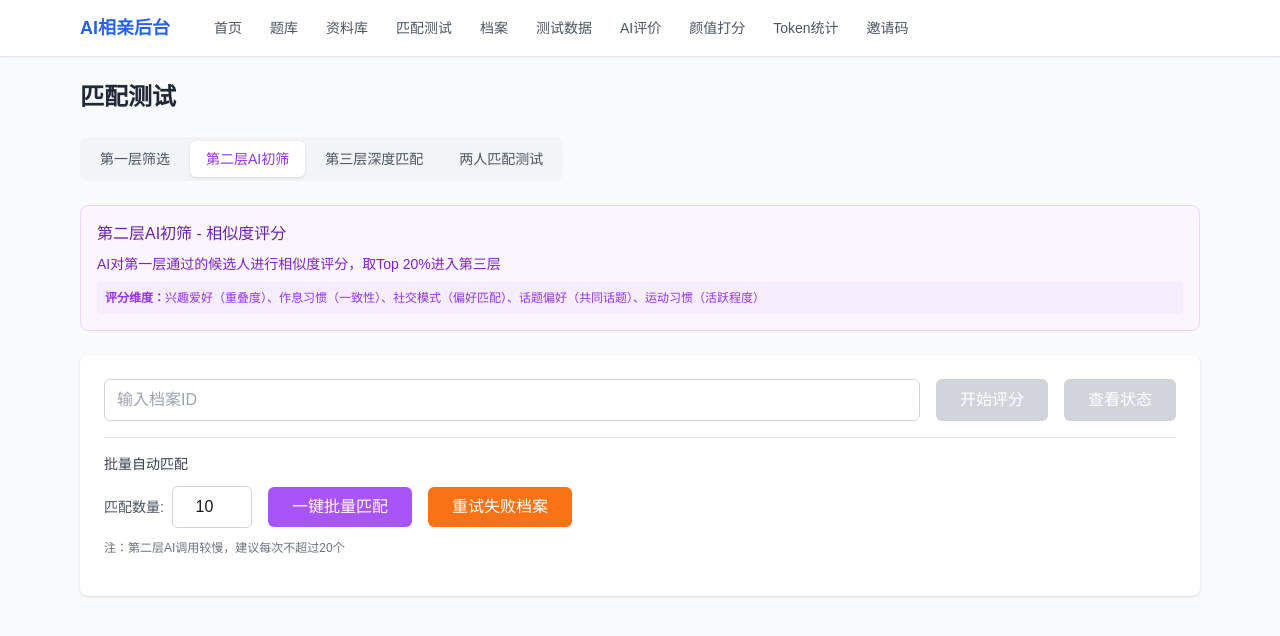
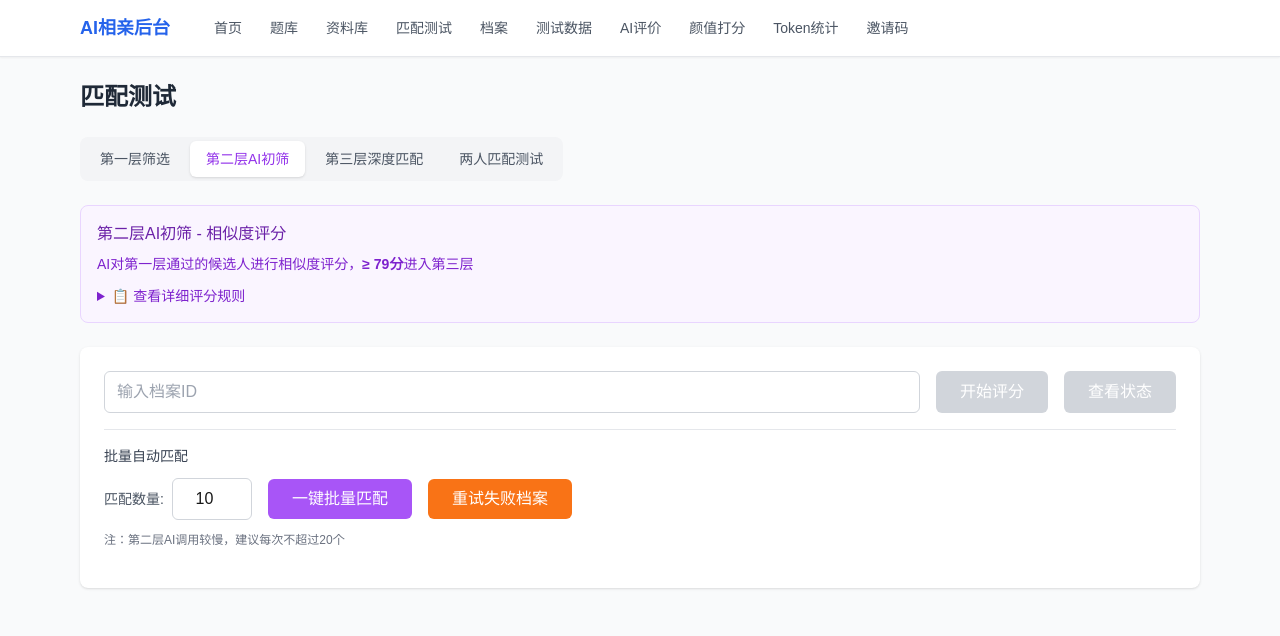
Before and after one commit to LOWLOW152/ai-dating-web, a Next.js app: page /admin/match in a window 1280 px wide. Both pictures are taken after a click on the button "第二层AI初筛". Shown: the top 636 px of the page. Built offline with nearby package versions, Linux system fonts and the light colour scheme.

Commit message:
第二层：细化兴趣爱好评分标准+页面显示详细规则

```diff
--- a/src/app/admin/match/page.tsx
+++ b/src/app/admin/match/page.tsx
@@ -622,12 +622,30 @@ function Level2Filter() {
       <div className="bg-purple-50 border border-purple-200 rounded-lg p-4">
         <h3 className="font-medium text-purple-800 mb-2">第二层AI初筛 - 相似度评分</h3>
         <p className="text-sm text-purple-700 mb-2">
-          AI对第一层通过的候选人进行相似度评分，取Top 20%进入第三层
+          AI对第一层通过的候选人进行相似度评分，<strong>≥ 79分</strong>进入第三层
         </p>
-        <div className="text-xs text-purple-600 bg-purple-100/50 rounded p-2">
-          <strong>评分维度：</strong>
-          兴趣爱好（重叠度）、作息习惯（一致性）、社交模式（偏好匹配）、话题偏好（共同话题）、运动习惯（活跃程度）
-        </div>
+
+        {/* 评分规则展开 */}
+        <details className="mt-3">
+          <summary className="text-sm text-purple-700 cursor-pointer hover:text-purple-900 font-medium">
+            📋 查看详细评分规则
+          </summary>
+          <div className="mt-3 text-xs text-purple-800 bg-white/70 rounded p-3 space-y-2">
+            <p><strong>1. 兴趣爱好（最重要）</strong></p>
+            <ul className="list-disc pl-4 space-y-1">
+              <li>兴趣类型：运动类、文艺类、社交类、静享类、游戏类</li>
+              <li>90-100分：类型相同 + 2+个具体项目重叠</li>
+              <li>70-89分：类型相同但项目不同（如都喜欢运动，一个跑步一个游泳）</li>
+              <li>50-69分：一动一静（如运动+阅读），或类型差异但能互相理解</li>
+              <li>30-49分：类型完全不同，几乎没有交集</li>
+              <li>0-29分：一方有大量爱好，另一方几乎没有</li>
+            </ul>
+            <p className="mt-2"><strong>2. 作息习惯</strong> - 作息越接近分数越高</p>
+            <p><strong>3. 社交模式</strong> - 社交偏好越一致分数越高</p>
+            <p><strong>4. 话题偏好</strong> - 喜欢聊的话题重叠度越高分数越高</p>
+            <p><strong>5. 运动习惯</strong> - 运动习惯越接近分数越高</p>
+            </div>
+        </details>
       </div>
 
       <div className="bg-white rounded-lg shadow p-6">
--- a/src/app/api/admin/match/level2-calculate/route.ts
+++ b/src/app/api/admin/match/level2-calculate/route.ts
@@ -8,17 +8,31 @@ import { sql } from '@/lib/db';
  * Body: { profileId: string, templateId?: string }
  */
 
-// 第二层AI评分提示词 - 简单相似度打分
+// 第二层AI评分提示词 - 相似度打分（含详细维度评分规则）
 const LEVEL2_PROMPT = `你是相亲匹配助手。请比较两个人的以下5个维度，给出相似度评分（0-100分）。
 
-【评分维度】
-1. 兴趣爱好 - 兴趣重叠度越高分数越高
+【评分维度及详细规则】
+
+1. 兴趣爱好（0-100分）
+   - 先判断兴趣类型：
+     * 运动类：跑步、健身、游泳、球类、户外、爬山等
+     * 文艺类：阅读、写作、绘画、音乐、看电影、追剧等
+     * 社交类：聚会、桌游、剧本杀、K歌、逛街等
+     * 静享类： cooking、喝茶、冥想、养花草、手工等
+     * 游戏类：手游、端游、主机游戏、电竞等
+   - 评分标准：
+     * 90-100分：类型相同（如都是运动类），且有2+个具体项目重叠
+     * 70-89分：类型相同，但具体项目不同（如都喜欢运动，一个跑步一个游泳）
+     * 50-69分：一动一静（如运动+阅读），或类型差异但能互相理解
+     * 30-49分：类型完全不同，几乎没有交集
+     * 0-29分：一方有大量爱好，另一方几乎没有
+
 2. 作息习惯 - 作息越接近分数越高
 3. 社交模式 - 社交偏好越一致分数越高
 4. 话题偏好 - 喜欢聊的话题重叠度越高分数越高
 5. 运动习惯 - 运动习惯越接近分数越高
 
-【评分规则】
+【综合评分规则】
 - 90-100分：非常相似，几乎完全一致
 - 70-89分：比较相似，有较多共同点
 - 50-69分：一般相似，部分匹配
```
